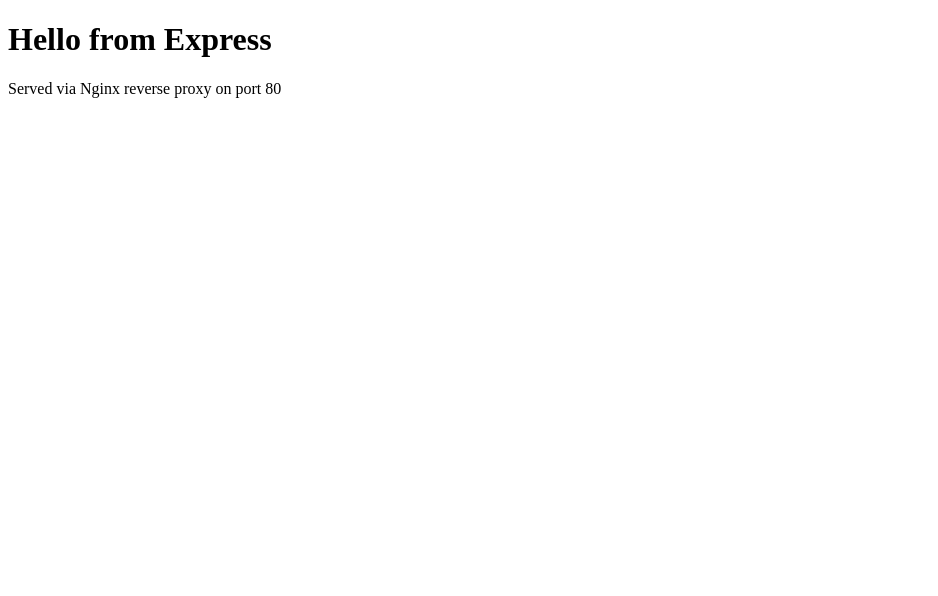
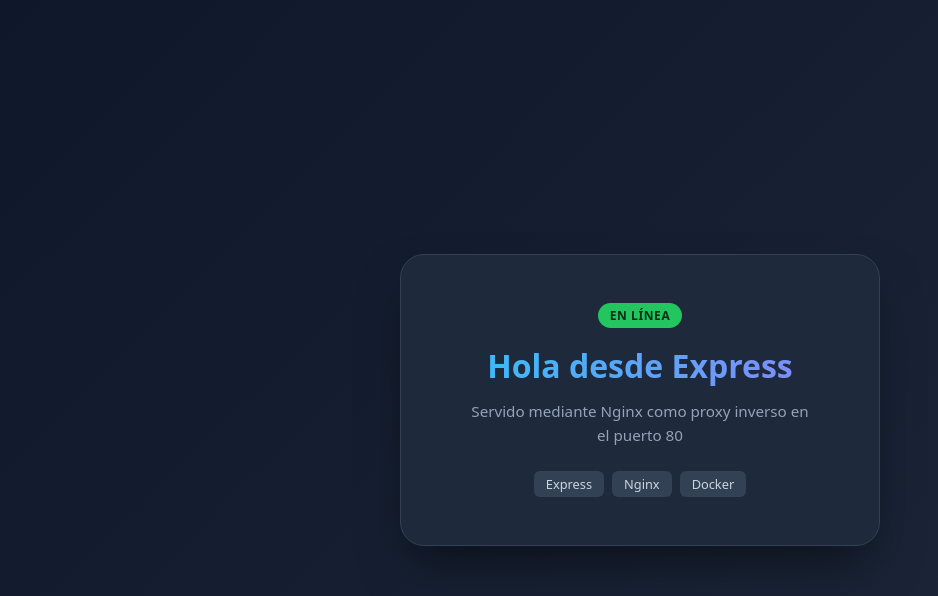
Before and after one commit to godavdev/packer-node-nginx, a website: page public/index.html in a window 1280 px wide. Shown: the whole page, without its empty margins (0-938 px from the left). Drawn offline with Linux system fonts and the light colour scheme.

Commit message:
feat: update index.html for improved layout and localization

```diff
--- a/public/index.html
+++ b/public/index.html
@@ -1,17 +1,81 @@
 <!doctype html>
-<html lang="en">
+<html lang="es">
   <head>
     <meta charset="UTF-8" />
-    <meta
-      name="viewport"
-      content="width=device-width, initial-scale=1.0"
-    />
-    <title>Express App</title>
+    <meta name="viewport" content="width=device-width, initial-scale=1.0" />
+    <title>App Express</title>
+    <style>
+      *, *::before, *::after { box-sizing: border-box; margin: 0; padding: 0; }
+      body {
+        font-family: system-ui, -apple-system, 'Segoe UI', Roboto, sans-serif;
+        min-height: 100vh;
+        display: flex;
+        align-items: center;
+        justify-content: center;
+        background: linear-gradient(135deg, #0f172a 0%, #1e293b 100%);
+        color: #f1f5f9;
+      }
+      .card {
+        background: #1e293b;
+        padding: 3rem 4rem;
+        border-radius: 1.5rem;
+        box-shadow: 0 25px 50px -12px rgba(0,0,0,.5);
+        text-align: center;
+        border: 1px solid #334155;
+        max-width: 480px;
+      }
+      .badge {
+        display: inline-block;
+        background: #22c55e;
+        color: #052e16;
+        font-size: .75rem;
+        font-weight: 600;
+        padding: .25rem .75rem;
+        border-radius: 999px;
+        text-transform: uppercase;
+        letter-spacing: .05em;
+        margin-bottom: 1rem;
+      }
+      h1 {
+        font-size: 2rem;
+        font-weight: 700;
+        margin-bottom: .75rem;
+        background: linear-gradient(to right, #38bdf8, #818cf8);
+        -webkit-background-clip: text;
+        -webkit-text-fill-color: transparent;
+        background-clip: text;
+      }
+      p {
+        color: #94a3b8;
+        line-height: 1.6;
+        font-size: .95rem;
+      }
+      .stack {
+        margin-top: 1.5rem;
+        display: flex;
+        justify-content: center;
+        gap: .5rem;
+        flex-wrap: wrap;
+      }
+      .tag {
+        background: #334155;
+        padding: .25rem .75rem;
+        border-radius: 6px;
+        font-size: .8rem;
+        color: #cbd5e1;
+      }
+    </style>
   </head>
   <body>
-    <div>
-      <h1>Hello from Express</h1>
-      <p>Served via Nginx reverse proxy on port 80</p>
+    <div class="card">
+      <span class="badge">En línea</span>
+      <h1>Hola desde Express</h1>
+      <p>Servido mediante Nginx como proxy inverso en el puerto 80</p>
+      <div class="stack">
+        <span class="tag">Express</span>
+        <span class="tag">Nginx</span>
+        <span class="tag">Docker</span>
+      </div>
     </div>
   </body>
 </html>
```
